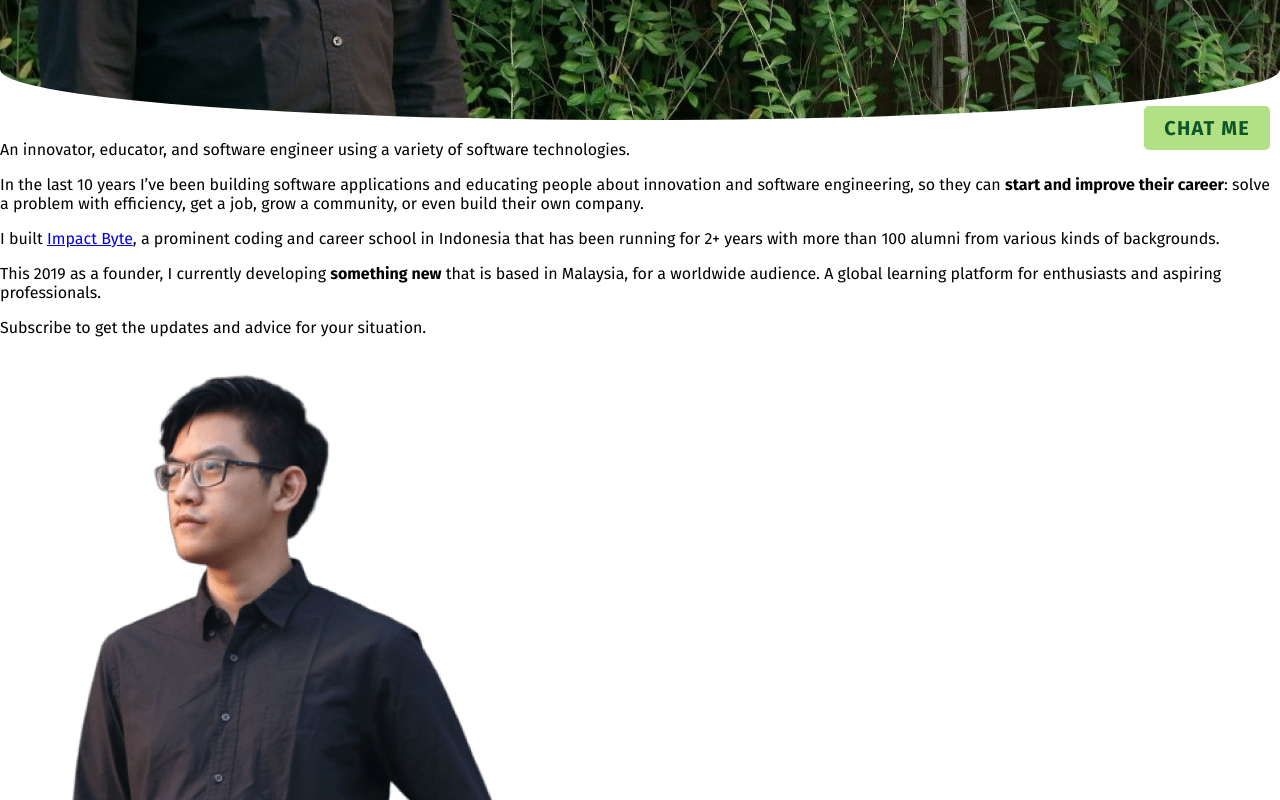
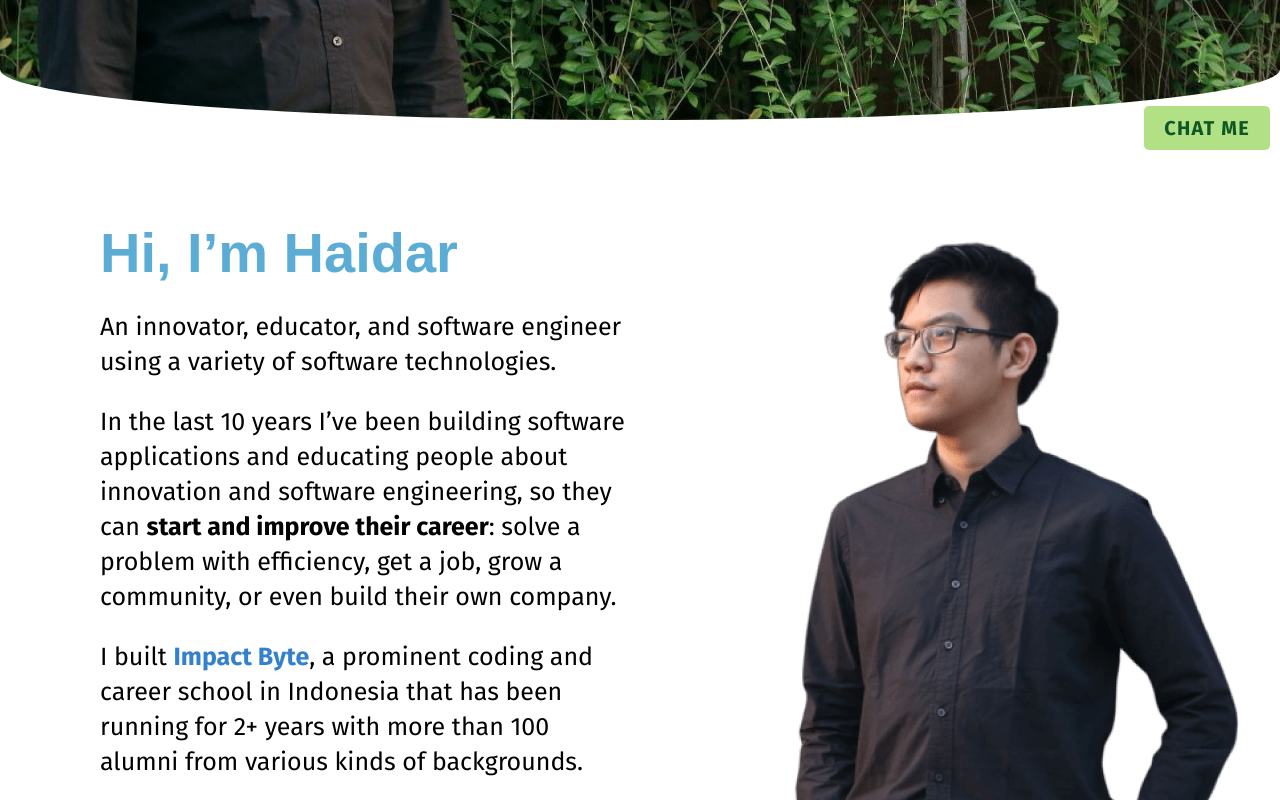
Before and after one commit to mhaidarhanif/mhaidarhanif-web-gatsby, a React (Create React App) app: page / in a window 1280 px wide. Shown: the part 640-1440 px from the top of the page. Built offline with nearby package versions, Linux system fonts and the light colour scheme; a web font is replaced by a local one.

Commit message:
Style SectionIntro

```diff
--- a/src/App.js
+++ b/src/App.js
@@ -11,7 +11,7 @@ import SectionLearn from './components/SectionLearn'
 import SectionTech from './components/SectionTech'
 import SectionContact from './components/SectionContact'
 
-function App() {
+const App = () => {
   return (
     <div>
       <ElevatedChatButton />
@@ -19,7 +19,6 @@ function App() {
       <SectionHeader />
 
       <SectionIntro />
-      <SectionQuoteHaidar />
 
       <SectionSocial />
 
--- a/src/components/SectionIntro.js
+++ b/src/components/SectionIntro.js
@@ -1,39 +1,69 @@
 import React from 'react'
+import styled from '@emotion/styled'
 
 import Section from '../core/Section'
 import Heading from '../core/Heading'
 import Paragraph from '../core/Paragraph'
+import AnchorLink from '../core/AnchorLink'
+
+import colors from '../styles/colors.json'
+
+const IntroContent = styled.div`
+  display: flex;
+`
+
+const IntroText = styled.div`
+  max-width: 800px;
+  margin-left: 100px;
+  margin-top: 100px;
+`
+
+const IntroHeading = styled.h2`
+  font-size: 3.5em;
+  color: ${colors.cyan.b};
+`
+
+const IntroImage = styled.div`
+  max-width: 800px;
+  margin-left: 100px;
+  margin-top: 100px;
+`
 
 const SectionIntro = props => {
   return (
     <Section>
-      <Heading text="Hi, I’m Haidar" />
+      <IntroContent>
+        <IntroText>
+          <IntroHeading>Hi, I’m Haidar</IntroHeading>
           <Paragraph>
             An innovator, educator, and software engineer using a variety of
             software technologies.
           </Paragraph>
           <Paragraph>
             In the last 10 years I’ve been building software applications and
-        educating people about innovation and software engineering, so they can{' '}
-        <b>start and improve their career</b>: solve a problem with efficiency,
-        get a job, grow a community, or even build their own company.
+            educating people about innovation and software engineering, so they
+            can <b>start and improve their career</b>: solve a problem with
+            efficiency, get a job, grow a community, or even build their own
+            company.
           </Paragraph>
           <Paragraph>
-        I built <a href="https://impactbyte.com">Impact Byte</a>, a prominent
-        coding and career school in Indonesia that has been running for 2+ years
-        with more than 100 alumni from various kinds of backgrounds.
+            I built{' '}
+            <AnchorLink href="https://impactbyte.com">Impact Byte</AnchorLink>,
+            a prominent coding and career school in Indonesia that has been
+            running for 2+ years with more than 100 alumni from various kinds of
+            backgrounds.
           </Paragraph>
           <Paragraph>
-        This 2019 as a founder, I currently developing <b>something new</b> that
-        is based in Malaysia, for a worldwide audience. A global learning
-        platform for enthusiasts and aspiring professionals.
+            This 2019 as a founder, I currently developing <b>something new</b>{' '}
+            that is based in Malaysia, for a worldwide audience. A global
+            learning platform for enthusiasts and aspiring professionals.
           </Paragraph>
-      <Paragraph>
-        Subscribe to get the updates and advice for your situation.
-      </Paragraph>
+        </IntroText>
 
+        <IntroImage>
           <img src="/images/intro-haidar.png" alt="Intro Haidar" />
-      <img src="/images/intro-background.jpg" alt="Intro Background" />
+        </IntroImage>
+      </IntroContent>
     </Section>
   )
 }
--- /dev/null
+++ b/src/core/AnchorLink.js
@@ -0,0 +1,11 @@
+import React from 'react'
+import styled from '@emotion/styled'
+
+import colors from '../styles/colors.json'
+
+const AnchorLink = styled.a`
+  color: ${colors.blue.b};
+  font-weight: bold;
+`
+
+export default AnchorLink
--- a/src/core/Paragraph.js
+++ b/src/core/Paragraph.js
@@ -1,7 +1,13 @@
 import React from 'react'
+import styled from '@emotion/styled'
+
+const StyledParagraph = styled.p`
+  font-size: 25px;
+  line-height: 35px;
+`
 
 const Paragraph = props => {
-  return <p>{props.children}</p>
+  return <StyledParagraph>{props.children}</StyledParagraph>
 }
 
 export default Paragraph
--- a/src/index.css
+++ b/src/index.css
@@ -17,6 +17,11 @@ h4,
 h5,
 h6 {
   font-family: 'Overlock', sans-serif;
+  margin: 0;
+}
+
+a {
+  text-decoration: none;
 }
 
 button {
```
Lines whose indentation alone changed are shown as unchanged.
